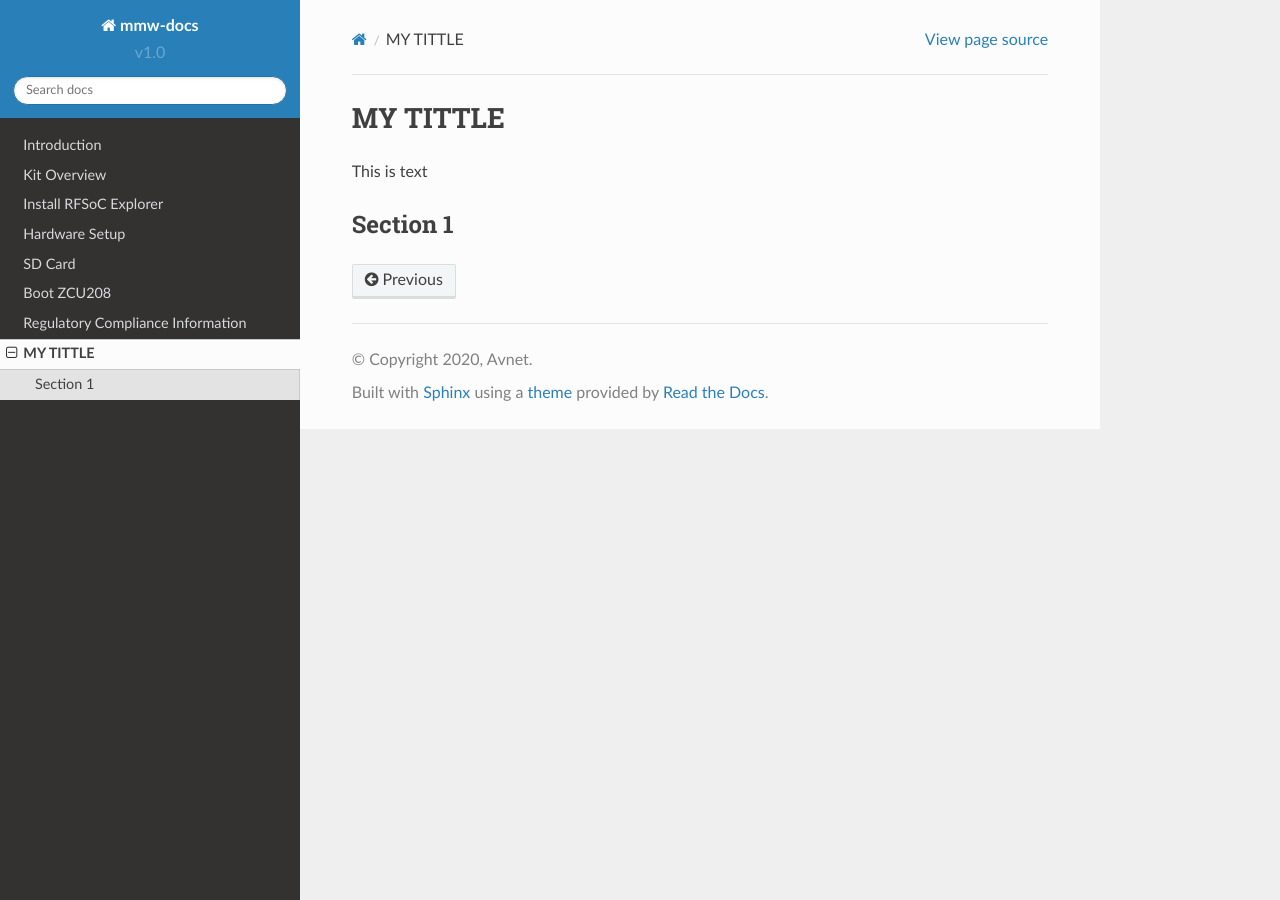
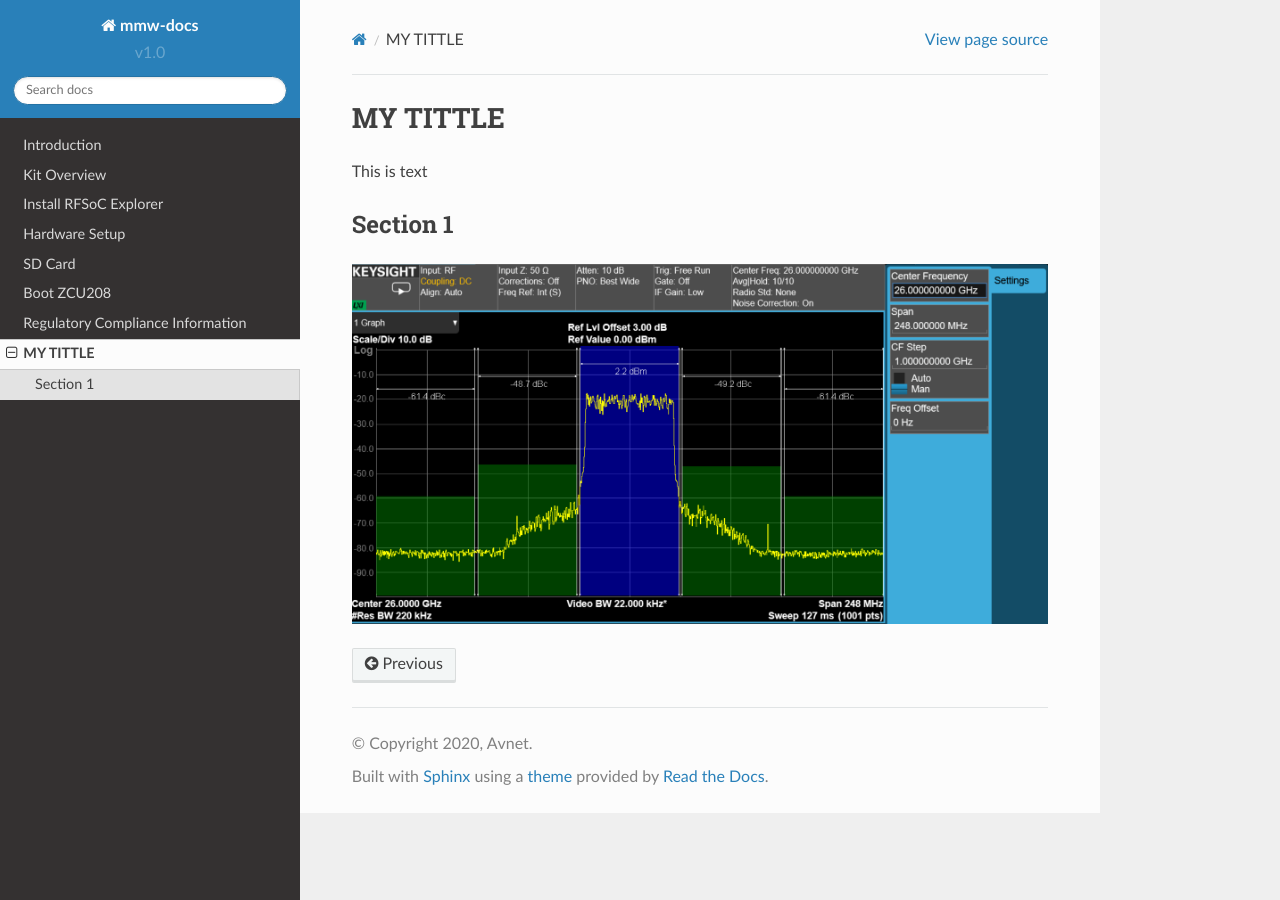
Before and after one commit to AvnetDev/rfsoc-board-docs, a Sphinx documentation site: the page built from docs/source/tx_setup.rst, in a window 1280 px wide. Built offline with Sphinx 7.4.7 and the Read the Docs theme 2.0.0, drawn with Linux system fonts in a browser that asks for light colours.

Commit message:
Commit test with added image to tx_setup.rst

```diff
--- a/docs/source/tx_setup.rst
+++ b/docs/source/tx_setup.rst
@@ -4,3 +4,5 @@ This is text
 
 Section 1
 ^^^^^^^^^
+
+.. image:: images_tx_setup/26GHz_ACLR_50MHz_FOFDM.png
```
Also changed, not shown: docs/source/images_tx_setup/26GHz_ACLR_50MHz_FOFDM.png (added).
